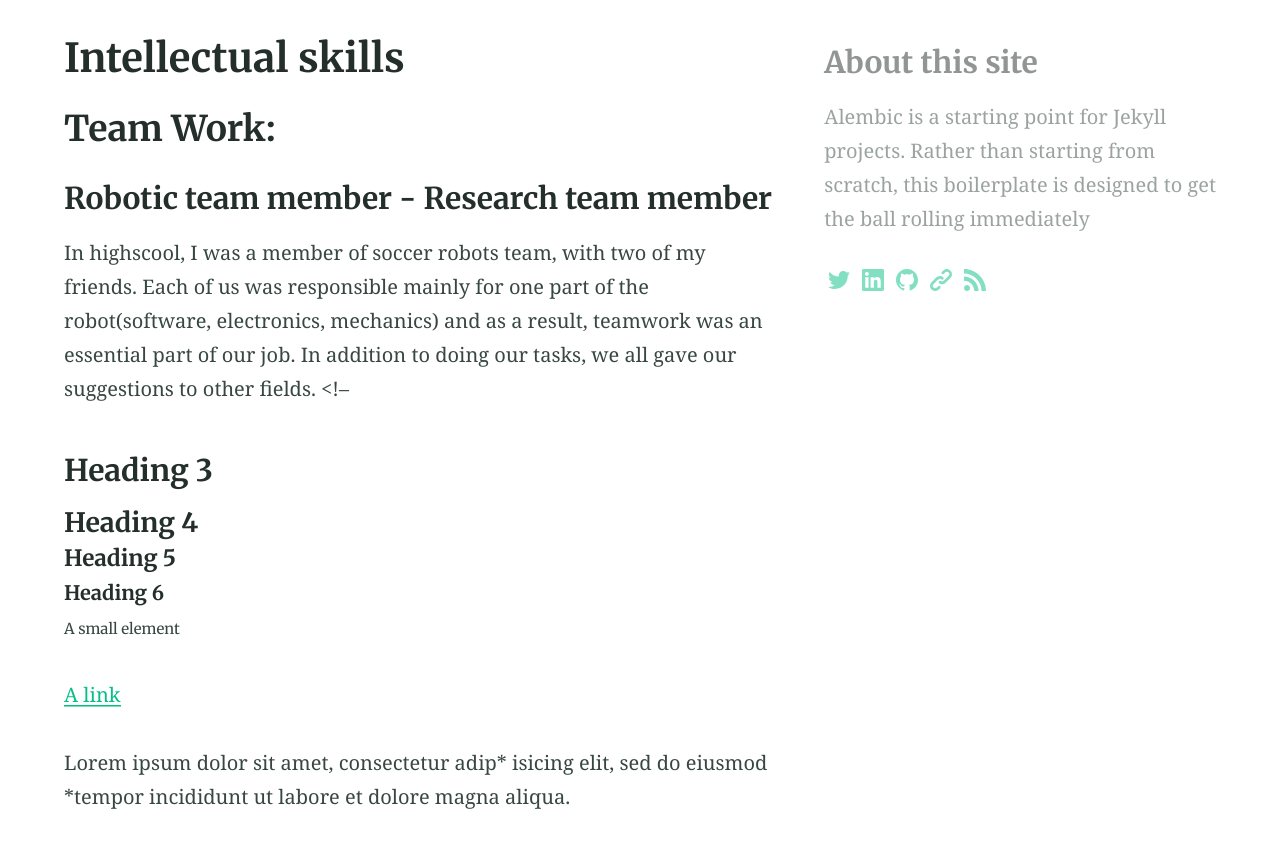
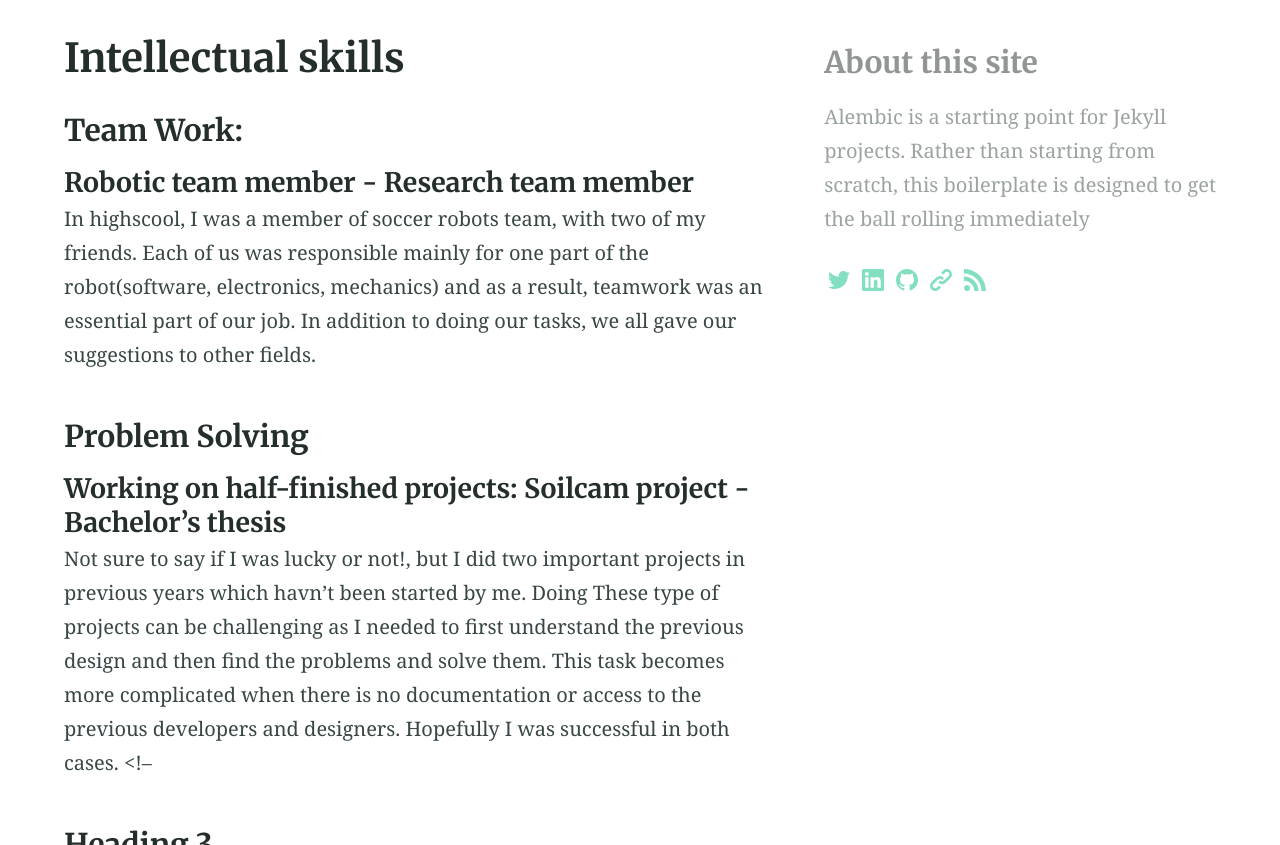
Before and after one commit to Arashfd75/Arashfd75.github.io, a Jekyll site: the page built from Intellectual.md, in a window 1280 px wide and 900 px high, scrolled down 357 px, cut to the strip 55-900 px from the top of the window. Built offline with Jekyll 4.4.1, drawn with Linux system fonts in a browser that asks for light colours.

Commit message:
problem solving added

```diff
--- a/Intellectual.md
+++ b/Intellectual.md
@@ -8,9 +8,14 @@ aside: true
 
 <!-- # Heading 1 -->
 
-## Team Work:
-### Robotic team member - Research team member
+### Team Work:
+#### Robotic team member - Research team member
 In highscool, I was a member of soccer robots team, with two of my friends. Each of us was responsible mainly for one part of the robot(software, electronics, mechanics) and as a result, teamwork was an essential part of our job. In addition to doing our tasks, we all gave our suggestions to other fields.
+
+### Problem Solving
+#### Working on half-finished projects: Soilcam project - Bachelor’s thesis
+
+Not sure to say if I was lucky or not!, but I did two important projects in previous years which havn't been started by me. Doing These type of projects can be challenging as I needed to first understand the previous design and then find the problems and solve them. This task becomes more complicated when there is no documentation or access to the previous developers and designers. Hopefully I was successful in both cases.
 <!--
 ### Heading 3
 
```
